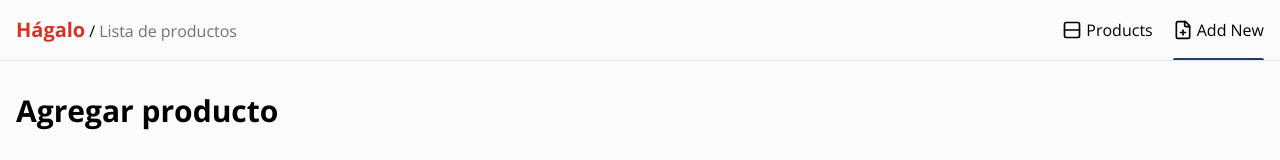
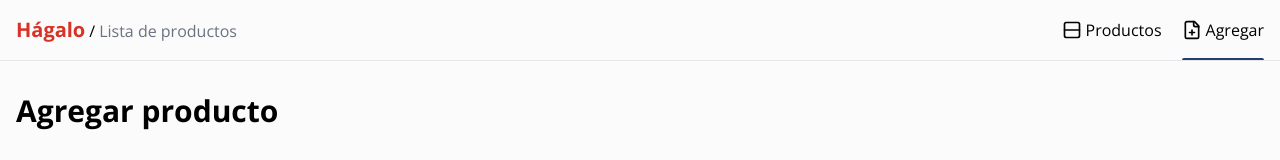
Before and after one commit to jesusrobot0/hagalo-codes-table, a Next.js app: page /new in a window 1280 px wide. Shown: the top 160 px of the page. Built offline with nearby package versions, Linux system fonts and the light colour scheme.

Commit message:
Update button text to Spanish

```diff
--- a/src/components/navbar/Navbar.tsx
+++ b/src/components/navbar/Navbar.tsx
@@ -4,12 +4,12 @@ import { NavbarItem } from "..";
 
 const NavbarItems = [
   {
-    title: "Products",
+    title: "Productos",
     path: "/list",
     icon: <Rows2 size={20} />,
   },
   {
-    title: "Add New",
+    title: "Agregar",
     path: "/new",
     icon: <FilePlus size={20} />,
   },
```
